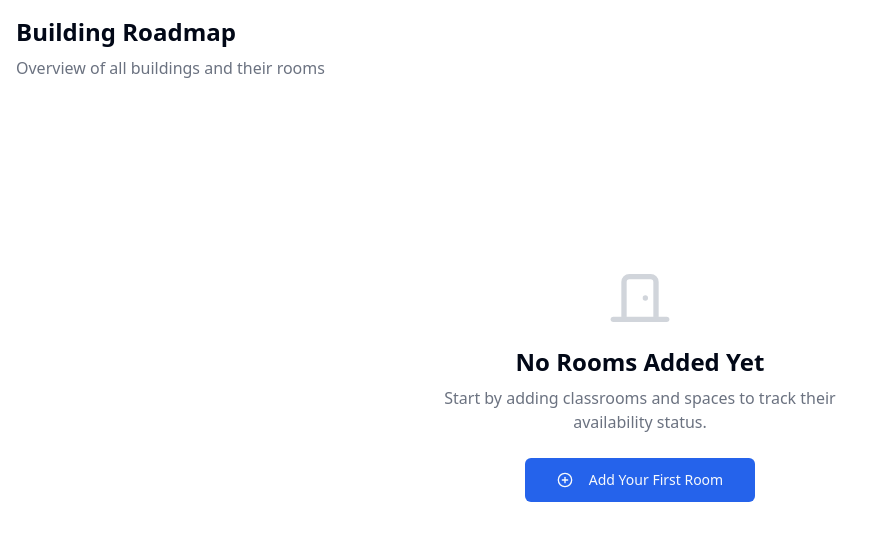
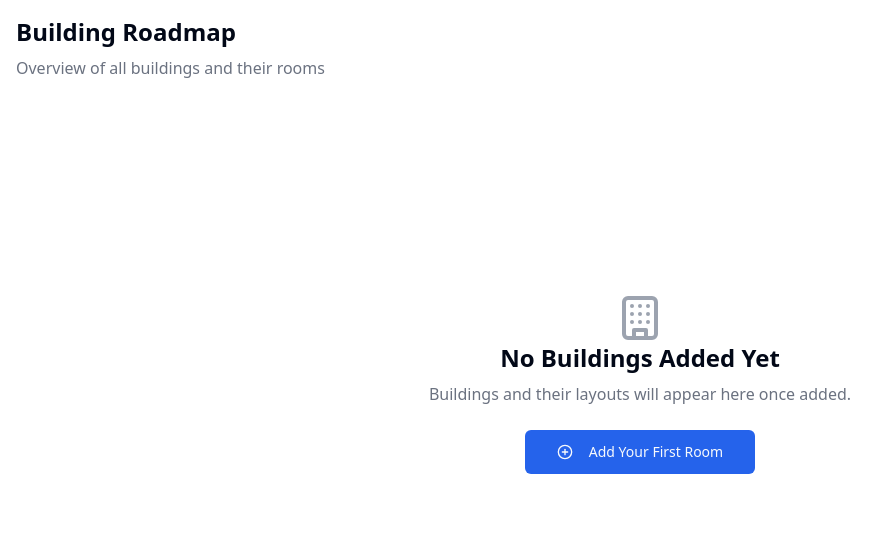
Before and after one commit to CLARKDEV12/classspace-tracker, a React (Vite) app: page /roadmap in a window 1280 px wide. Shown: the top 540 px of the page, without its empty margins (0-896 px from the left). Built offline with nearby package versions, Linux system fonts and the light colour scheme.

Commit message:
Fix: EmptyState component type error
Fixes type errors related to the EmptyState component usage in Roadmap and Schedules pages.

```diff
--- a/src/components/EmptyState.tsx
+++ b/src/components/EmptyState.tsx
@@ -5,13 +5,23 @@ import { Button } from '@/components/ui/button';
 import { DoorClosed, PlusCircle } from 'lucide-react';
 import AddRoomModal from './AddRoomModal';
 
-const EmptyState: React.FC = () => {
+interface EmptyStateProps {
+  icon?: React.ReactNode;
+  title?: string;
+  description?: string;
+}
+
+const EmptyState: React.FC<EmptyStateProps> = ({
+  icon = <DoorClosed className="h-16 w-16 text-gray-300 mb-4" />,
+  title = "No Rooms Added Yet",
+  description = "Start by adding classrooms and spaces to track their availability status."
+}) => {
   return (
     <div className="flex flex-col items-center justify-center text-center h-[70vh]">
-      <DoorClosed className="h-16 w-16 text-gray-300 mb-4" />
-      <h2 className="text-2xl font-bold mb-2">No Rooms Added Yet</h2>
+      {icon}
+      <h2 className="text-2xl font-bold mb-2">{title}</h2>
       <p className="text-gray-500 max-w-md mb-6">
-        Start by adding classrooms and spaces to track their availability status.
+        {description}
       </p>
 
       <Dialog>
```
